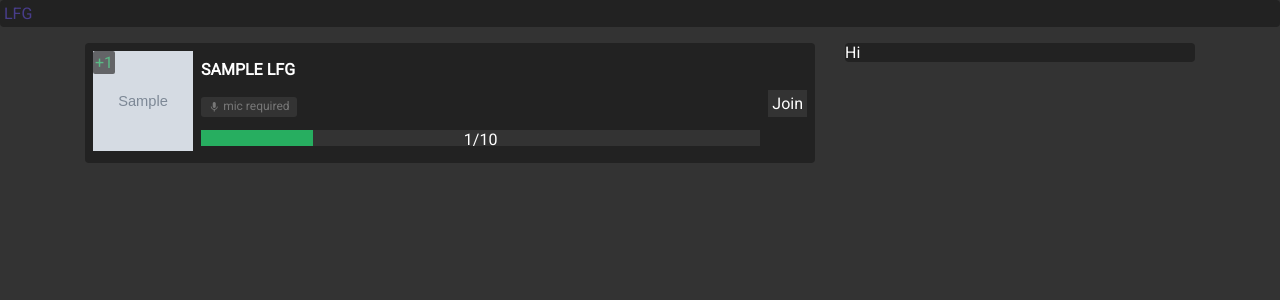
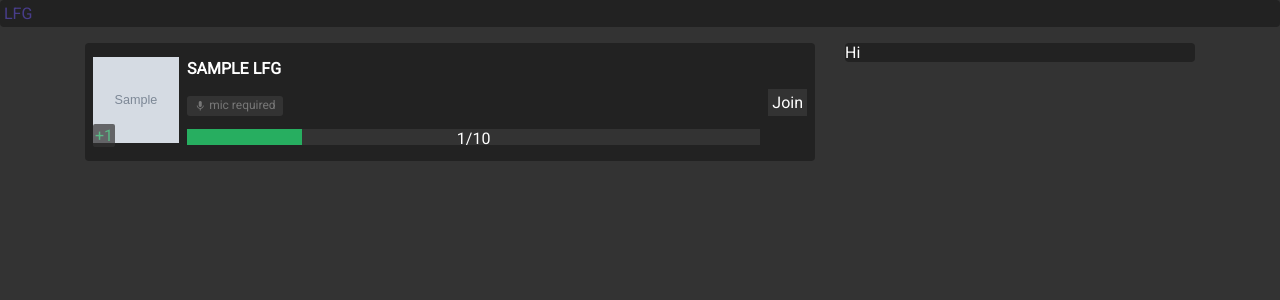
Before and after one commit to cranium/lfg, a Flask app: template templates/list.jinja2 in a window 1280 px wide. Shown: the top 300 px of the page. Run offline with Flask 2, Linux system fonts and the light colour scheme; the template is opened without the code that fills it: most values are stand-ins (such as "Sample title", 1, 10 or a date in 2020); grey boxes marked "Sample" are stand-in pictures.

Commit message:
bottom left caption

```diff
--- a/static/style.css
+++ b/static/style.css
@@ -168,9 +168,9 @@ input, textarea {
     vertical-align: middle;
 }
 
-.lfg--image-caption-top-left {
+.lfg--image-caption {
     position: absolute;
-    top: 0;
+    bottom: 0;
     left: 0;
     background-color: #333333;
     border-radius: 2px;
--- a/templates/list.jinja2
+++ b/templates/list.jinja2
@@ -4,8 +4,8 @@
         <div class="lfg--block lfg--padding-1 lfg--margin-bottom-4">
             <div class="lfg--flex-row">
                 <div class="lfg--position-relative">
-                    <img class="lfg--display-block-" src="{{ avatar_url }}" width="100" height="100">
-                    <span class="lfg--image-caption-top-left lfg--color-success">+1</span>
+                    <img class="lfg--display-block-" src="{{ avatar_url }}" width="86" height="86">
+                    <span class="lfg--image-caption lfg--color-success">+1</span>
                 </div>
                 <div class="lfg--flex-grow-1 lfg--flex-basis-0" style="height: 100%">
                     <p class="lfg--margin-0 lfg--padding-vert-2 lfg--text-uppercase lfg--text-bold">{{ lfg["name"] }}</p>
```
